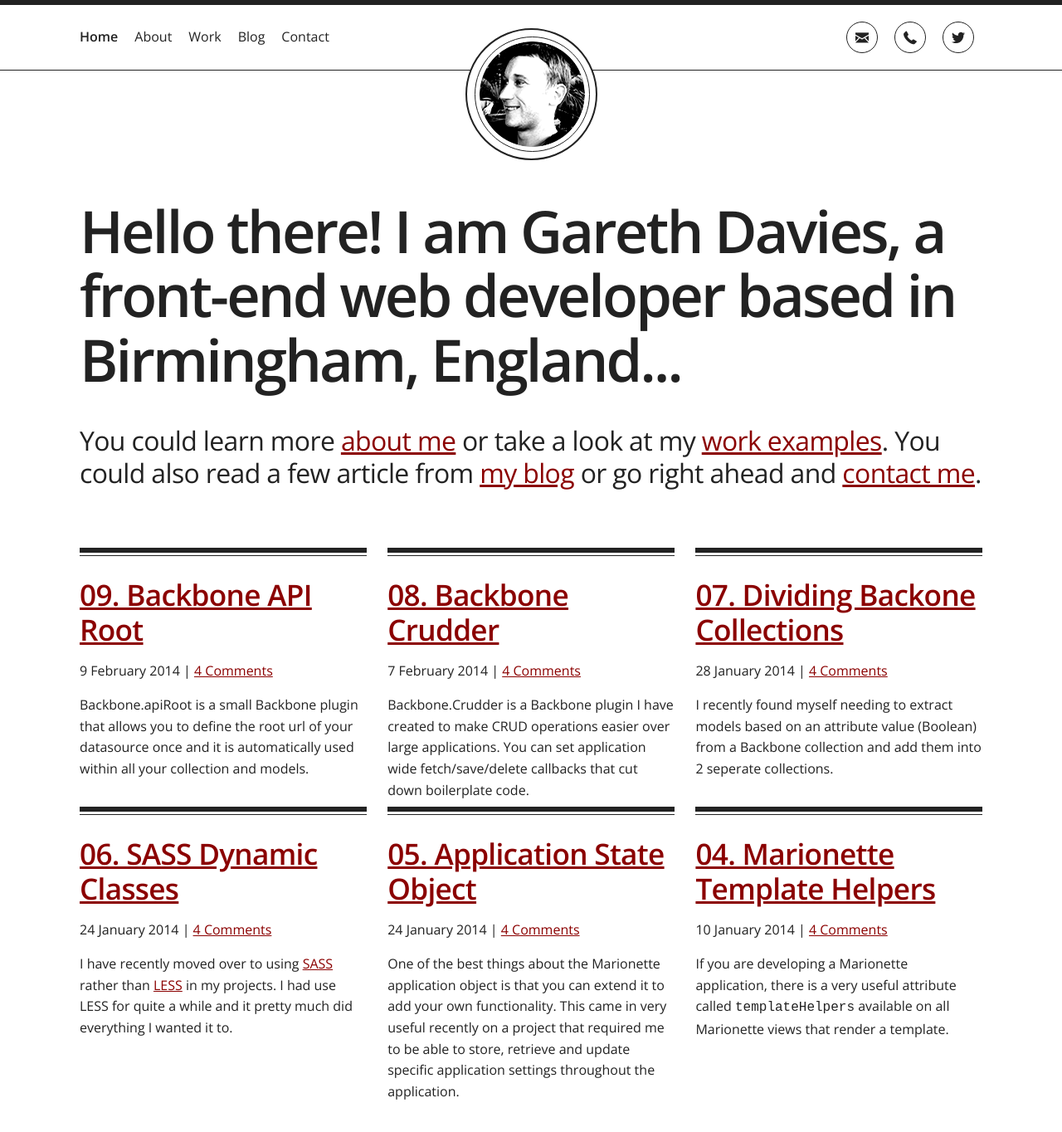
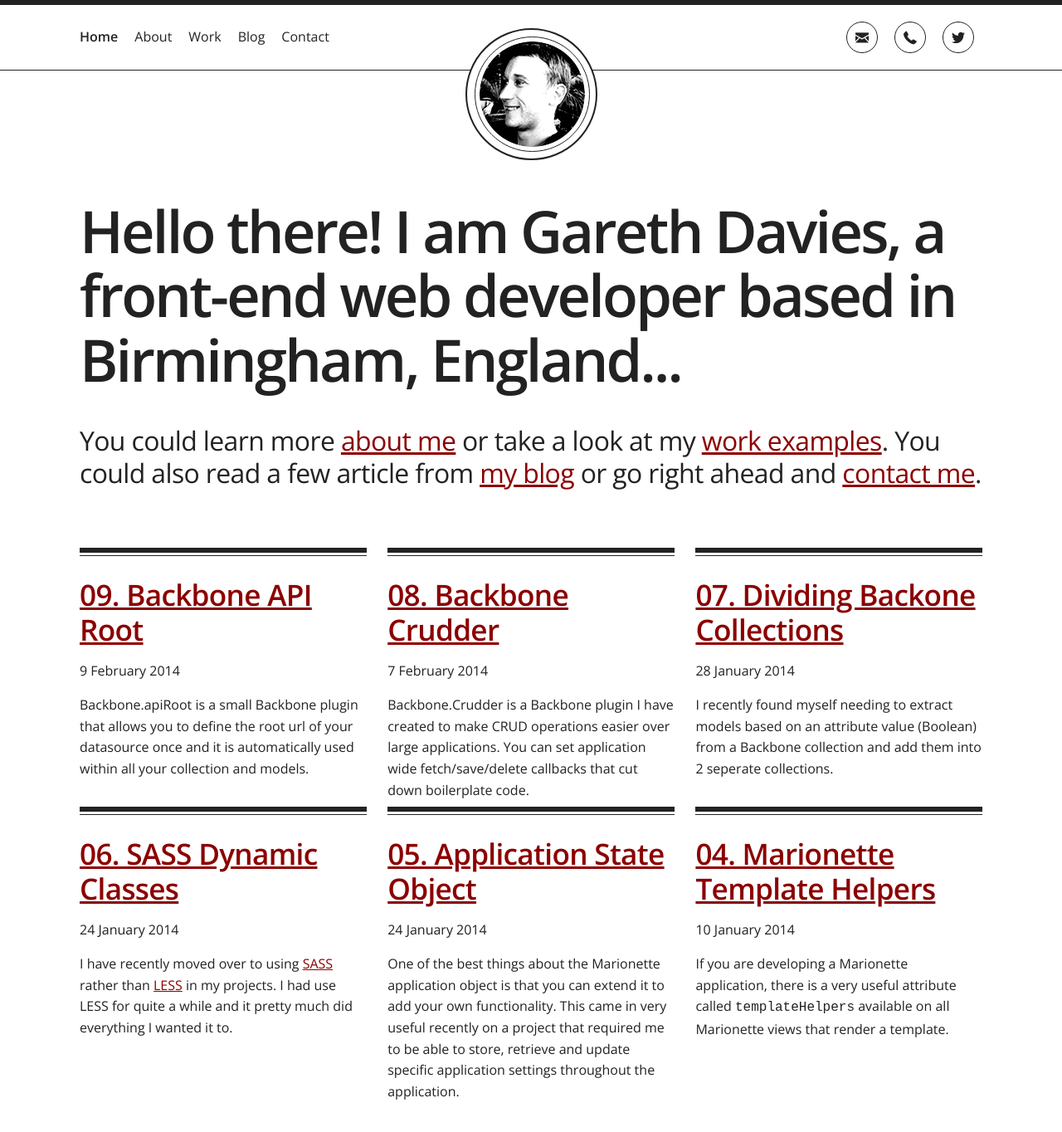
Before and after one commit to garethadavies/garethdavies.me.2014, a Jekyll site: the page built from index.html, in a window 1280 px wide and 1364 px high. Shown: the whole window at 83% size. Built offline with Jekyll 4.4.1, drawn with Linux system fonts in a browser that asks for light colours; Markdown is read by kramdown in place of the engine named in the settings.

Commit message:
Removed comments

```diff
--- a/blog/index.html
+++ b/blog/index.html
@@ -15,7 +15,7 @@ class: blog
 
   	<h2 class="no-margin"><a href="{{ post.url }}">{{ post.title }}</a></h2>
 
-		<p><b>{{ post.date | date: "%-d %B %Y" }}</b> | <a href="#">4 Comments</a></p>
+		<p><b>{{ post.date | date: "%-d %B %Y" }}</b></p>
 
 		{{ post.excerpt }}
 
--- a/index.html
+++ b/index.html
@@ -16,7 +16,7 @@ class: home
 
   	<h2 class="no-margin"><a href="{{ post.url }}">{{ post.title }}</a></h2>
 
-		<p><b>{{ post.date | date: "%-d %B %Y" }}</b> | <a href="#">4 Comments</a></p>
+		<p><b>{{ post.date | date: "%-d %B %Y" }}</b></p>
 
 		{{ post.excerpt }}
 
```
